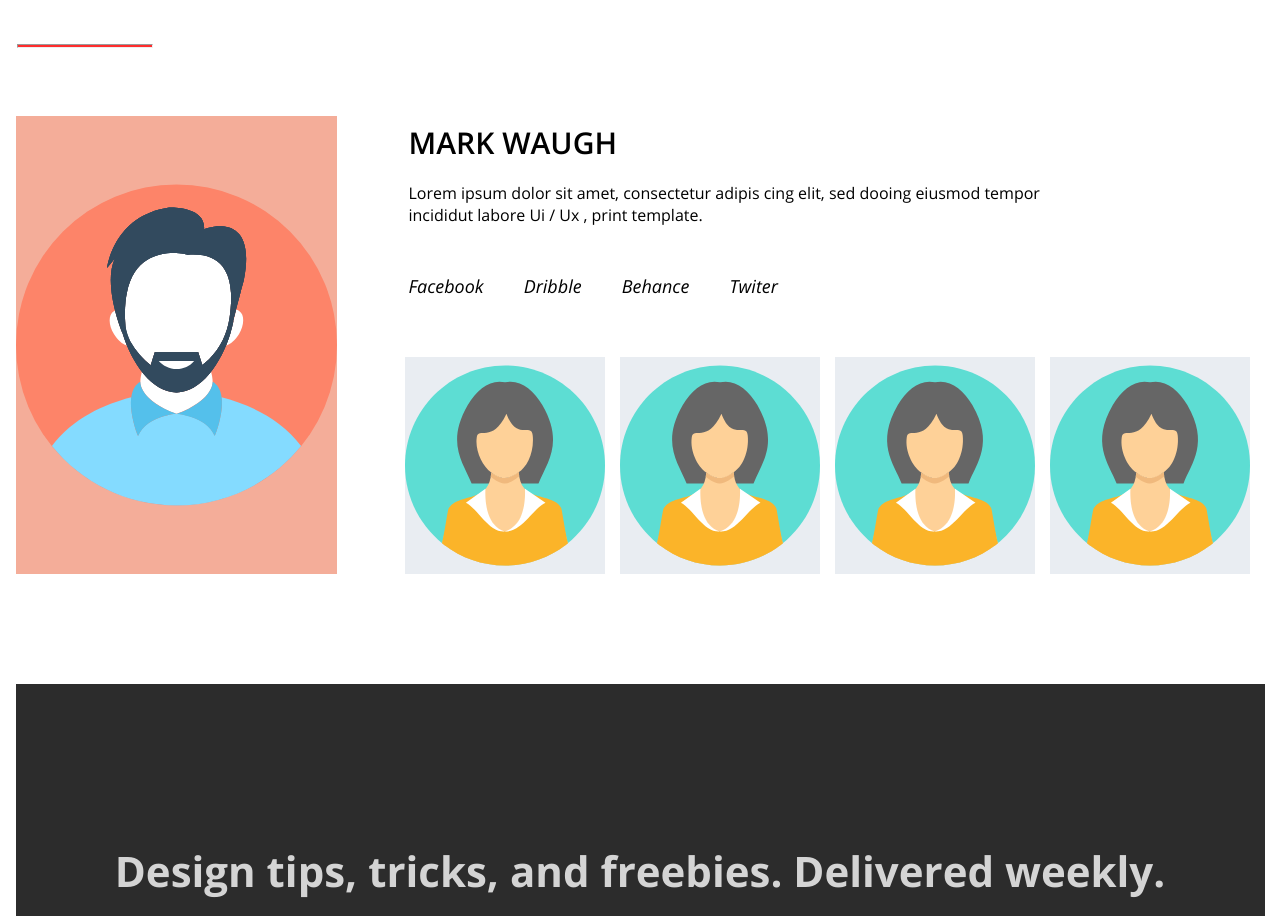
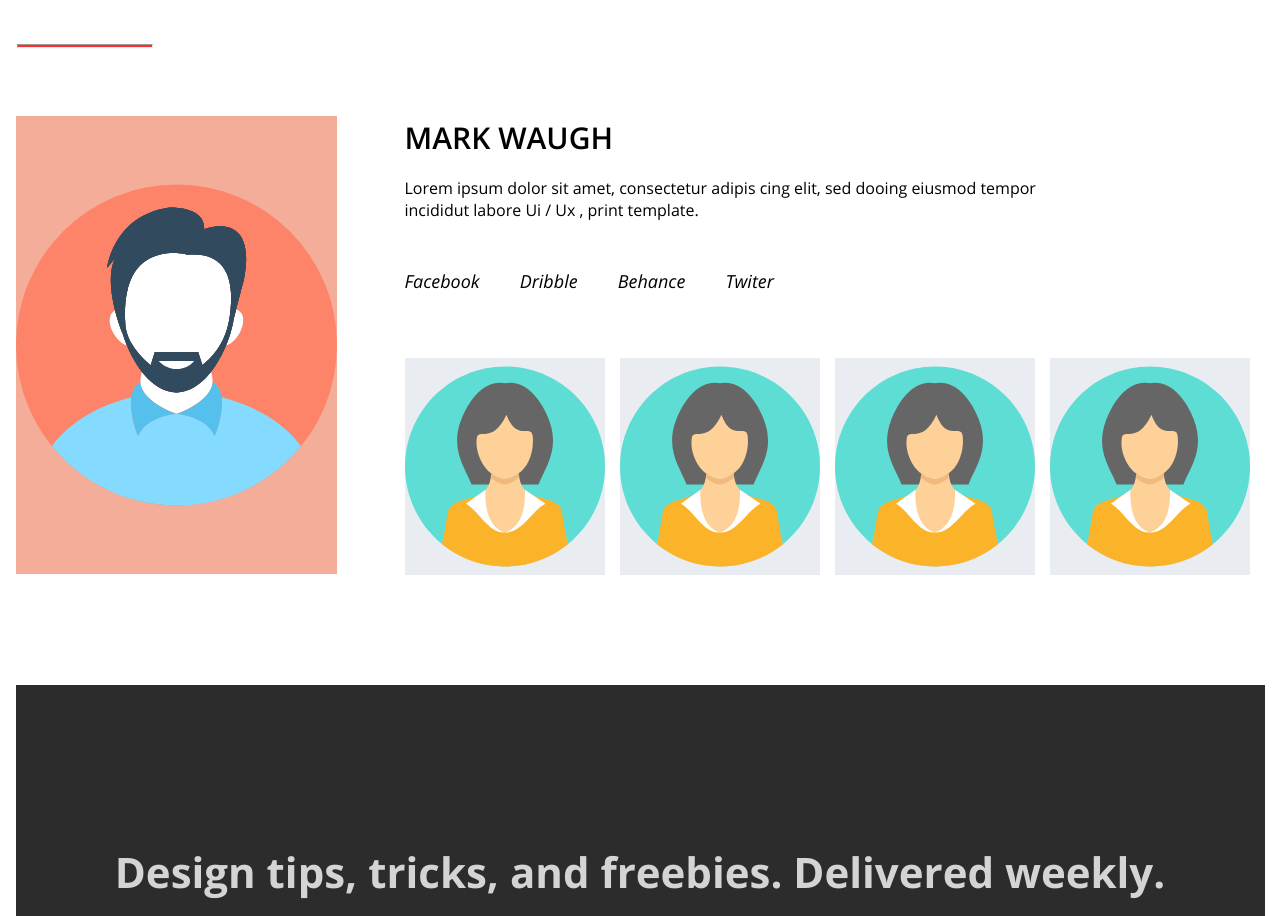
Before and after one commit to besserg/bsv_module_3, a plain HTML site: page index.html in a window 1280 px wide. Shown: the part 2757-3673 px from the top of the page. Drawn offline with Linux system fonts and the light colour scheme.

Commit message:
Добавил обертку в описании команды
Добавил обертку в описании команды

```diff
--- a/css/style.css
+++ b/css/style.css
@@ -393,11 +393,16 @@ main {
     background-color: #eb6d4a8f;
 }
 
+.fp-team-desc{
+	display: flex;
+    flex-direction: column;
+}
+
 .fp-lead-text {
-	position: absolute;
     max-width: 642px;
     top: 5px;
     left: 393px;
+    padding-bottom: 65px;
 }
 
 .lead-social > a{
--- a/index.html
+++ b/index.html
@@ -112,6 +112,7 @@
 			</div>
 			<div class="fp-team-info">
 				<img class="fp-lead" src="img/man.svg" width="315" height="315" alt="Team leader">
+				<div class="fp-team-desc">
 					<div class="fp-lead-text">
 						<h3 class="lead-name">Mark waugh</h3>
 						<p class="lead-desc">
@@ -140,6 +141,7 @@
 						<div class="fp-member">
 							<h3>sokina jue</h3>
 							<img class="member-photo" src="img/girl.svg" alt="Photo">
+						</div>
 					</div>
 				</div>
 			</div>
```
Lines whose indentation alone changed are shown as unchanged.
